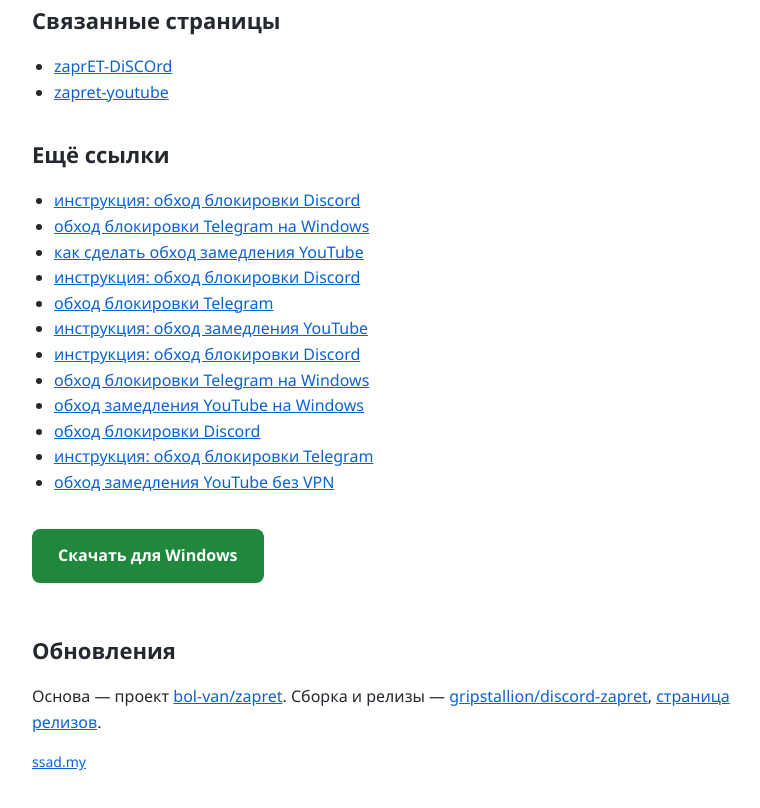
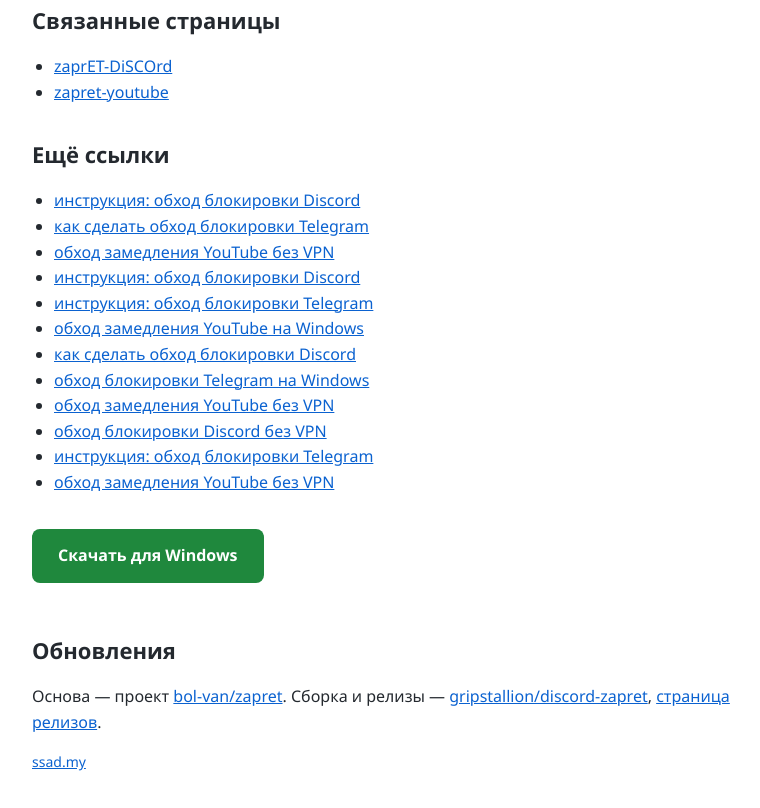
Before and after one commit to GripStallion/discord-zapret, a plain HTML site: page docs/index.html in a window 1280 px wide. Shown: the part 2006-2814 px from the top of the page, without its empty margins (228-988 px from the left). Drawn offline with Linux system fonts and the light colour scheme.

Commit message:
Refresh documentation

```diff
--- a/docs/index.html
+++ b/docs/index.html
@@ -95,18 +95,18 @@
 
   <h2>Ещё ссылки</h2>
   <ul>
-    <li><a href="https://github.com/veteranamend/zaprET-DiSCOrd">инструкция: обход блокировки Discord</a></li>
-    <li><a href="https://github.com/restraintvoiceboost/Obhod-Telegram">обход блокировки Telegram на Windows</a></li>
-    <li><a href="https://github.com/deltalieutenant/youTubE-oBHOd">как сделать обход замедления YouTube</a></li>
-    <li><a href="https://github.com/magicglacall/discord-zapret">инструкция: обход блокировки Discord</a></li>
-    <li><a href="https://github.com/ninjatermiterun/telegram-unban">обход блокировки Telegram</a></li>
-    <li><a href="https://github.com/brandguideharbor/youtube-fix">инструкция: обход замедления YouTube</a></li>
-    <li><a href="https://github.com/moduleprotector/disCOrD-ZapREt">инструкция: обход блокировки Discord</a></li>
-    <li><a href="https://github.com/alchemistpillage/TelegramObhod">обход блокировки Telegram на Windows</a></li>
+    <li><a href="https://github.com/diameterrigazebo/disCOrD-ZapREt">инструкция: обход блокировки Discord</a></li>
+    <li><a href="https://github.com/flagharmonyfascinate/zapret-telegram">как сделать обход блокировки Telegram</a></li>
+    <li><a href="https://github.com/alchemistpillage/YoutubeObhod">обход замедления YouTube без VPN</a></li>
+    <li><a href="https://github.com/peltpixelshock35/Discord-Obhod">инструкция: обход блокировки Discord</a></li>
+    <li><a href="https://github.com/networkplojetty21/telegramzapret">инструкция: обход блокировки Telegram</a></li>
     <li><a href="https://github.com/azurebyreflect/ObhodYoutube">обход замедления YouTube на Windows</a></li>
-    <li><a href="https://github.com/duskkishroud/discordzapret">обход блокировки Discord</a></li>
-    <li><a href="https://github.com/courticepincers/ObhodTelegram">инструкция: обход блокировки Telegram</a></li>
+    <li><a href="https://github.com/boulderbakerunveil/DiscordObhodDPI">как сделать обход блокировки Discord</a></li>
+    <li><a href="https://github.com/exteriormidgepierce/zaprettelegram">обход блокировки Telegram на Windows</a></li>
     <li><a href="https://github.com/auraroguealternator/oBHOdyouTUBE">обход замедления YouTube без VPN</a></li>
+    <li><a href="https://github.com/torrentgiraffe/discordzapret">обход блокировки Discord без VPN</a></li>
+    <li><a href="https://github.com/diamondcolonelcode/telegramzapret">инструкция: обход блокировки Telegram</a></li>
+    <li><a href="https://github.com/attoaeromancerfix/youtUbEObhodDPI">обход замедления YouTube без VPN</a></li>
   </ul>
 
   <p><a class="cta" href="https://github.com/gripstallion/discord-zapret/releases/latest">Скачать для Windows</a></p>
```
